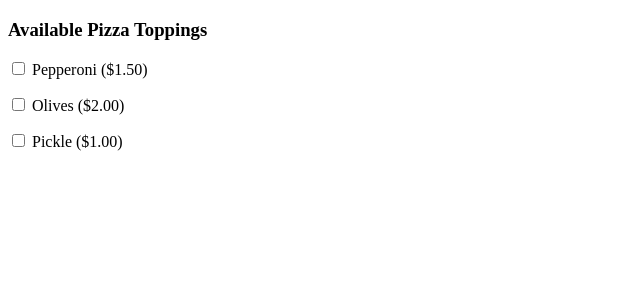
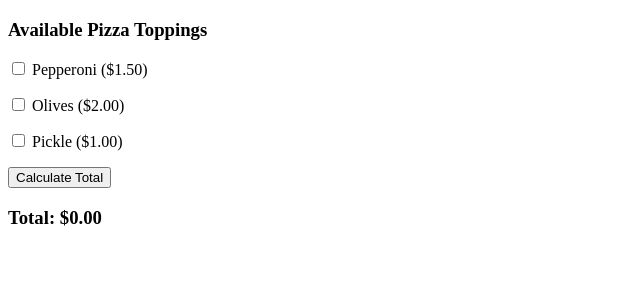
Before and after one commit to trogers9119/components, an Angular app: page / in a window 1280 px wide. Shown: the top 300 px of the page, without its empty margins (0-640 px from the left). Built offline with nearby package versions, Linux system fonts and the light colour scheme.

Commit message:
calculate total working

```diff
--- a/src/app/app.module.ts
+++ b/src/app/app.module.ts
@@ -4,6 +4,7 @@ import { NgModule } from '@angular/core';
 import { AppComponent } from './app.component';
 import { PizzaToppingsComponent } from './pizza-toppings/pizza-toppings.component';
 import { PizzaTopingsComponent } from './pizza-topings/pizza-topings.component';
+import { FormsModule } from "@angular/forms";
 
 @NgModule({
   declarations: [
@@ -12,7 +13,7 @@ import { PizzaTopingsComponent } from './pizza-topings/pizza-topings.component';
     PizzaTopingsComponent
   ],
   imports: [
-    BrowserModule
+    BrowserModule, FormsModule
   ],
   providers: [],
   bootstrap: [AppComponent]
--- a/src/app/pizza-toppings/pizza-toppings.component.html
+++ b/src/app/pizza-toppings/pizza-toppings.component.html
@@ -2,8 +2,10 @@
   <h3>Available Pizza Toppings</h3>
     <p  *ngFor='let topping of pizzaToppings'>
       <label>
-        <input type="checkbox">
+        <input type="checkbox" [(ngModel)]='topping.checked'>
         {{topping.name}} ({{topping.price | currency}})
       </label>
     </p>
+    <button (click)='calculateTotal()'> Calculate Total</button>
+    <h3>Total: {{total | currency}}</h3>
   </div>
--- a/src/app/pizza-toppings/pizza-toppings.component.ts
+++ b/src/app/pizza-toppings/pizza-toppings.component.ts
@@ -14,5 +14,10 @@ export class PizzaToppingsComponent implements OnInit {
     this.pizzaToppings = this.pizzaSvc.loadPizzaTopings();
   }
   pizzaToppings: PizzaToppingDisplay[] = [];
-
+  total = 0;
+  public calculateTotal(){
+    this.total = this.pizzaToppings
+        .filter(x => x.checked)
+        .reduce((acc, x) => acc + x.price,0)
+  };
 }
--- a/src/app/pizza.service.ts
+++ b/src/app/pizza.service.ts
@@ -3,7 +3,7 @@ import { Injectable } from '@angular/core';
 export interface PizzaToppingDisplay {
   name: string;
   price: number;
-  chacked: boolean;
+  checked: boolean;
 }
 
 @Injectable({
```
